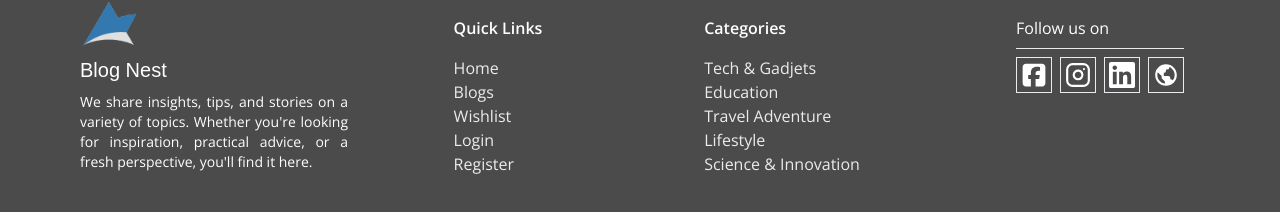
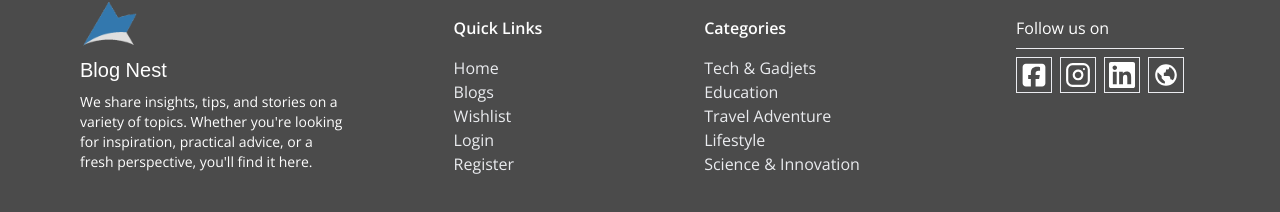
Before and after one commit to AktherHosen/BlogNest-client, a React (Vite) app: page / in a window 1280 px wide. Shown: the part 3700-3912 px from the top of the page. Built offline with nearby package versions, Linux system fonts and the light colour scheme; no server answers; a web font is replaced by a local one.

Commit message:
update: footer

```diff
--- a/src/components/shared/Footer.jsx
+++ b/src/components/shared/Footer.jsx
@@ -1,10 +1,9 @@
-import React from "react";
-import logo from "../../assets/logo.png";
+import { BiWorld } from "react-icons/bi";
 import { FaSquareFacebook } from "react-icons/fa6";
 import { FiInstagram } from "react-icons/fi";
 import { SiLinkedin } from "react-icons/si";
-import { BiWorld } from "react-icons/bi";
 import { Link } from "react-router-dom";
+import logo from "../../assets/logo.png";
 const Footer = () => {
   return (
     <div className="mt-8 bg-[#1E1E1E] min-h-[260px] flex items-center opacity-80  text-white px-6 py-6 lg:px-20 ">
@@ -12,7 +11,7 @@ const Footer = () => {
         <div className="col-span-2 md:col-span-1 md:grid-cols-1 space-y-2">
           <img src={logo} alt="" className="h-12" />
           <h2 className="font-suse text-xl">Blog Nest</h2>
-          <p className="max-w-lg text-justify text-sm">
+          <p className="max-w-lg text-sm">
             We share insights, tips, and stories on a variety of topics. Whether
             you're looking for inspiration, practical advice, or a fresh
             perspective, you'll find it here.
```
